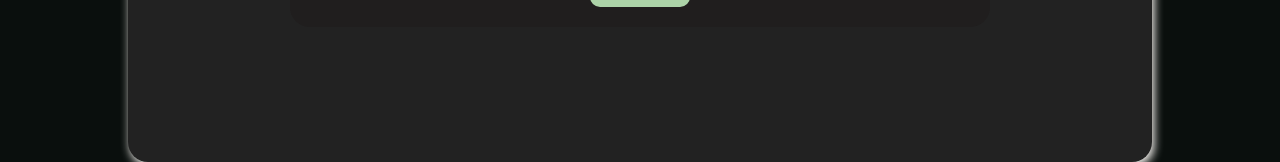
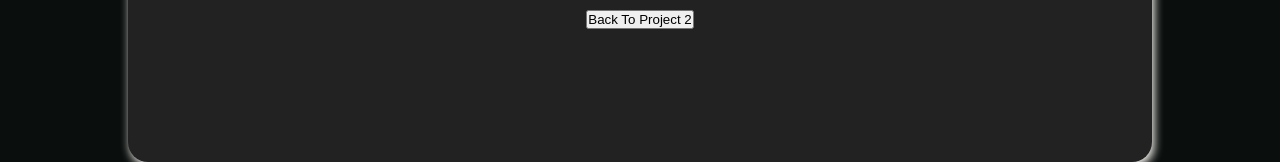
Before and after one commit to codewithghouse/GMP-Project, a plain HTML site: page project2.html in a window 1280 px wide. Shown: the part 1686-1848 px from the top of the page. Drawn offline with nearby package versions, Linux system fonts and the light colour scheme; a web font is replaced by a local one.

Commit message:
back btn added

```diff
--- a/project2.html
+++ b/project2.html
@@ -39,8 +39,10 @@
              <img class="header-img img" >
              <button type="submit" class="header-btn btn">Get Image</button>
         </div>
+        <button class="bck-btn">Back To Project 2</button>
     </div>
  </div>
+
  <!-- axios link from github -->
  <script src="https://cdn.jsdelivr.net/npm/axios@1.6.7/dist/axios.min.js"></script>
     <script src="project2.js"></script>
```
